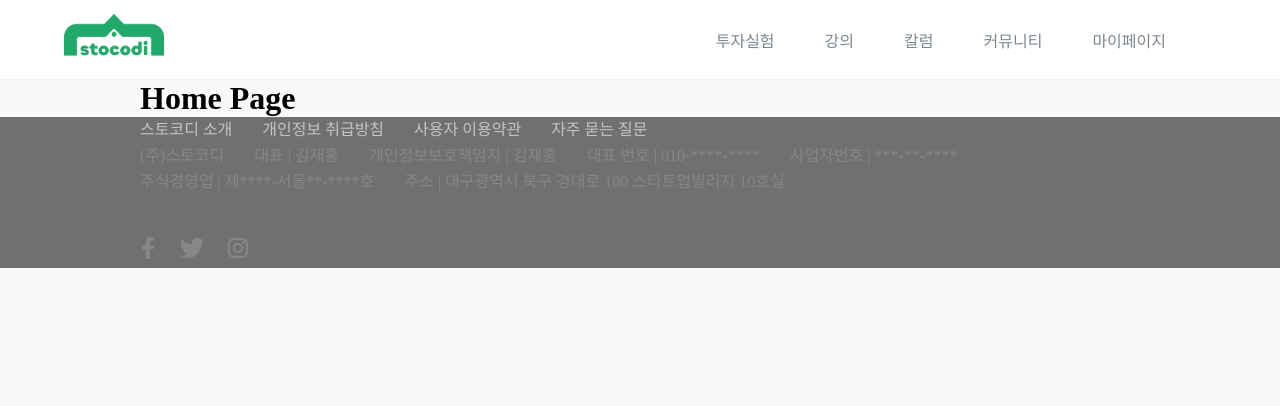
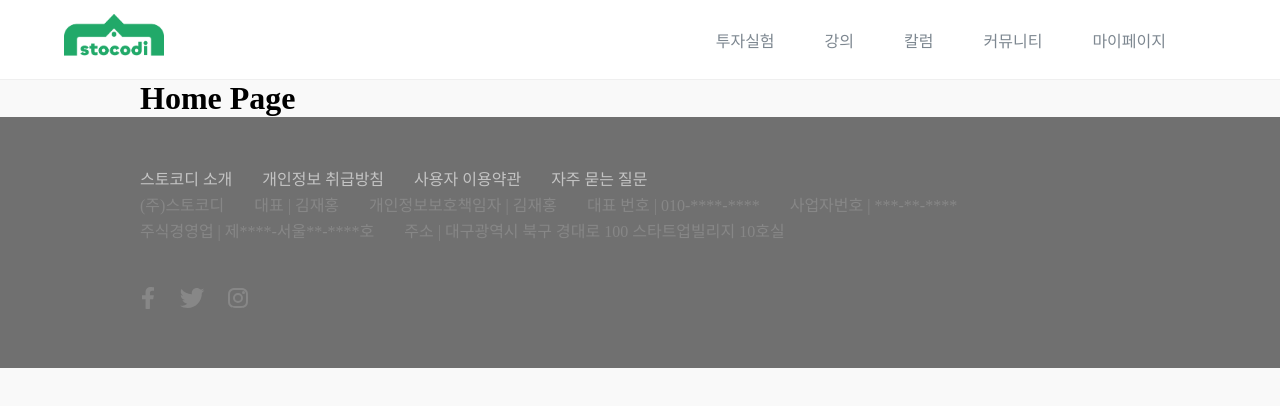
Before and after one commit to shgusgh12/new_frontend, a React (Create React App) app: page / in a window 1280 px wide. Shown: the top 406 px of the page. Built offline with nearby package versions, Linux system fonts and the light colour scheme.

Commit message:
style: Footer Padding 값 조정

```diff
--- a/src/components/Footer.jsx
+++ b/src/components/Footer.jsx
@@ -1,8 +1,9 @@
 import facebookIcon from "../assets/facebook.svg";
 import twitterIcon from "../assets/twitter.svg";
 import instagramIcon from "../assets/instagram.svg";
+import Container from "./Container";
+
 import styles from "./Footer.module.scss";
-import Container from "./Container";
 
 function Footer() {
     return (
--- a/src/components/Footer.module.scss
+++ b/src/components/Footer.module.scss
@@ -1,5 +1,5 @@
 .footer {
-  padding: 0 53px;
+    padding: 50px;
     color: #878787;
     background-color: #707070;
 }
```
Lines whose indentation alone changed are shown as unchanged.
